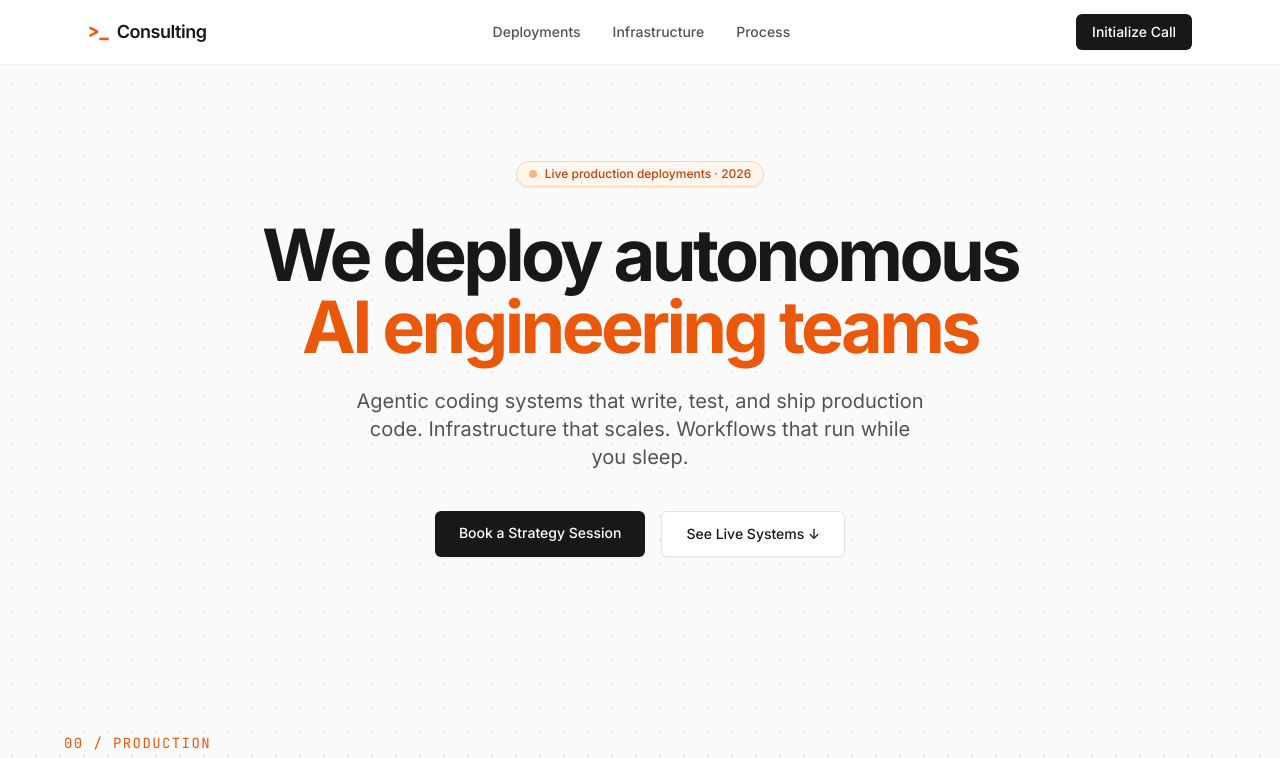
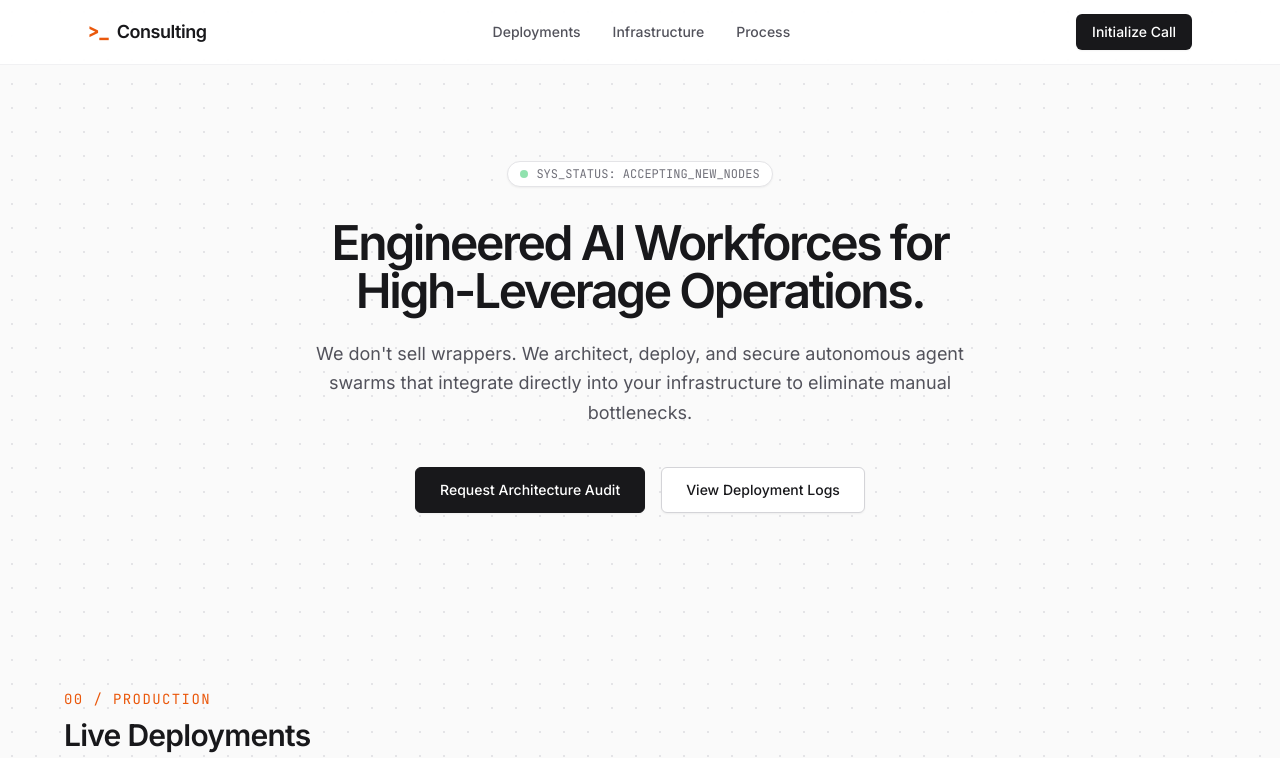
Before and after one commit to kevinmalana/Consulting, a plain HTML site: page index.html in a window 1280 px wide. Shown: the top 758 px of the page. Drawn offline with nearby package versions, Linux system fonts and the light colour scheme.

Commit message:
Matched exact hero copy: SYS_STATUS badge, headline, deployment log CTA

```diff
--- a/index.html
+++ b/index.html
@@ -83,23 +83,22 @@
     <!-- Hero -->
     <header class="pt-40 pb-24 px-6">
         <div class="max-w-4xl mx-auto text-center fade-in">
-            <div class="inline-flex items-center px-3 py-1 rounded-full border border-orange-200 bg-orange-50 text-xs font-medium text-orange-700 mb-8 shadow-sm">
-                <span class="w-2 h-2 rounded-full bg-orange-500 mr-2 animate-pulse"></span>
-                Live production deployments · 2026
+            <div class="inline-flex items-center px-3 py-1 rounded-full border border-zinc-200 bg-white text-xs font-mono text-zinc-500 mb-8 shadow-sm">
+                <span class="w-2 h-2 rounded-full bg-green-500 mr-2 animate-pulse"></span>
+                SYS_STATUS: ACCEPTING_NEW_NODES
             </div>
-            <h1 class="text-4xl md:text-7xl font-bold tracking-tighter text-zinc-900 mb-6 leading-[1.05]">
-                We deploy autonomous<br>
-                <span class="text-accent">AI engineering teams</span>
+            <h1 class="text-4xl md:text-5xl font-semibold tracking-tighter text-zinc-900 mb-6 leading-[1.1]">
+                Engineered AI Workforces for<br>High-Leverage Operations.
             </h1>
-            <p class="text-lg md:text-xl text-zinc-600 mb-10 max-w-xl mx-auto leading-relaxed">
-                Agentic coding systems that write, test, and ship production code. Infrastructure that scales. Workflows that run while you sleep.
+            <p class="text-lg text-zinc-600 mb-10 max-w-2xl mx-auto leading-relaxed">
+                We don't sell wrappers. We architect, deploy, and secure autonomous agent swarms that integrate directly into your infrastructure to eliminate manual bottlenecks.
             </p>
             <div class="flex flex-col sm:flex-row gap-4 justify-center">
-                <a href="#contact" class="bg-zinc-900 text-white px-6 py-3 rounded-md text-sm font-medium hover:bg-zinc-800 transition-colors shadow-sm">
-                    Book a Strategy Session
+                <a href="#contact" class="bg-zinc-900 text-white px-6 py-3 rounded-md text-sm font-medium hover:bg-zinc-800 transition-colors shadow-sm border border-zinc-900">
+                    Request Architecture Audit
                 </a>
-                <a href="#proof" class="bg-white text-zinc-900 border border-zinc-200 px-6 py-3 rounded-md text-sm font-medium hover:bg-zinc-50 transition-colors shadow-sm">
-                    See Live Systems ↓
+                <a href="#proof" class="bg-white text-zinc-900 border border-zinc-300 px-6 py-3 rounded-md text-sm font-medium hover:bg-zinc-50 transition-colors shadow-sm">
+                    View Deployment Logs
                 </a>
             </div>
         </div>
```
